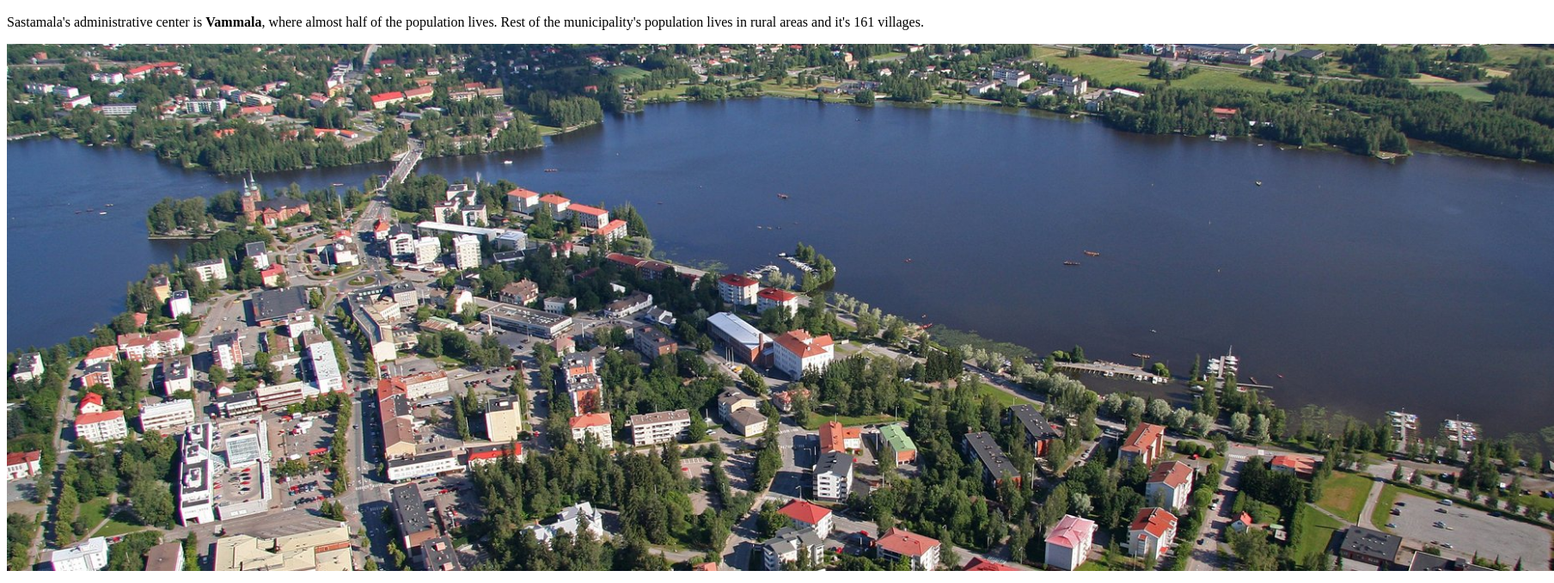
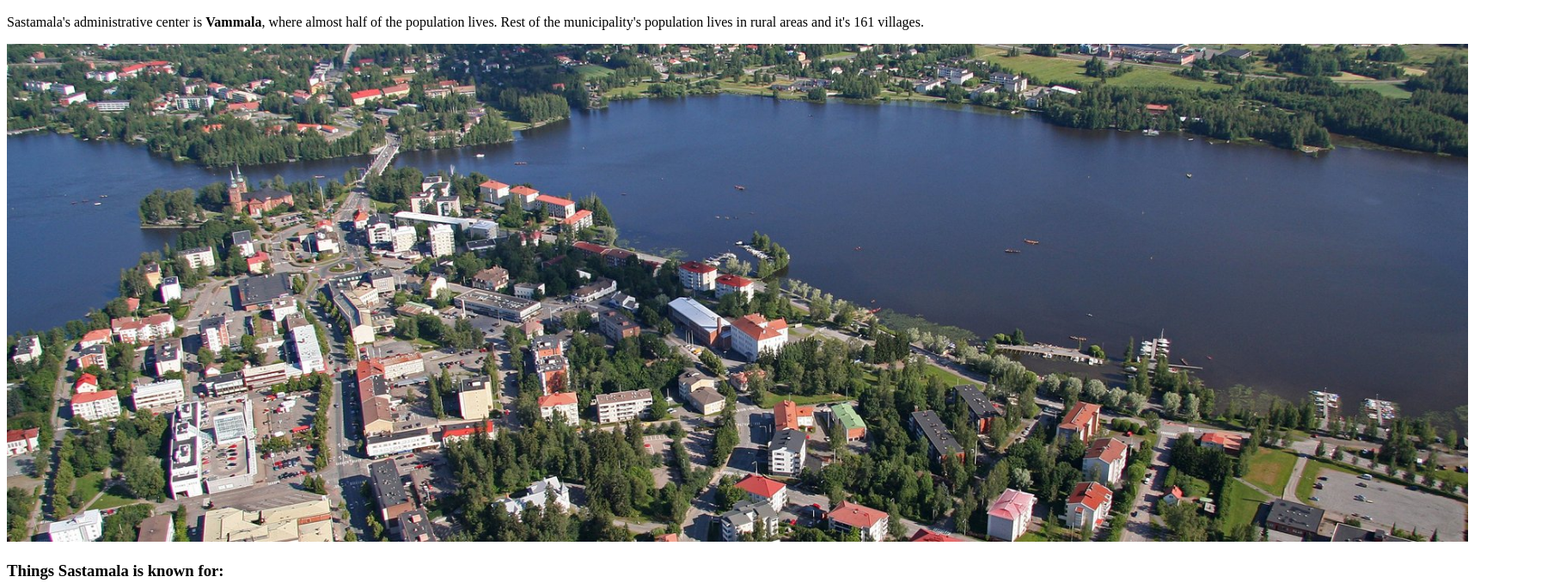
Before and after one commit to susulone/sastamala, a plain HTML site: page index.html in a window 1280 px wide. Shown: the part 479-1157 px from the top of the page at 86% size, 1808 px wide, since content can reach past the window. Drawn offline with Linux system fonts and the light colour scheme.

Commit message:
Update index.html

```diff
--- a/index.html
+++ b/index.html
@@ -35,7 +35,7 @@
       lives in rural areas and it's 161 villages.
     </p>
 
-    <img src="img/vammala.jpg" alt="Aerial photo of Vammala" width="1800"/>
+    <img src="img/vammala.jpg" alt="Aerial photo of Vammala" width="1700"/>
     <br />
     <h3>Things Sastamala is known for:</h3>
     <ul>
```
